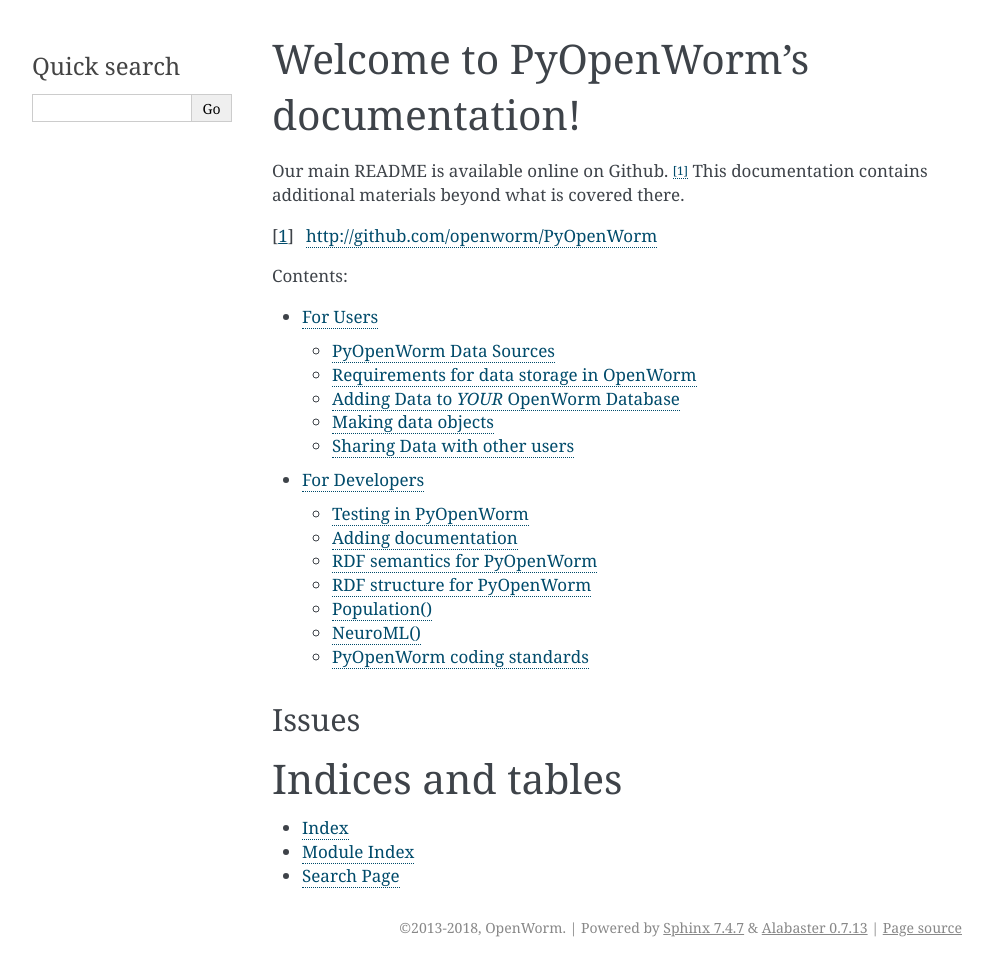
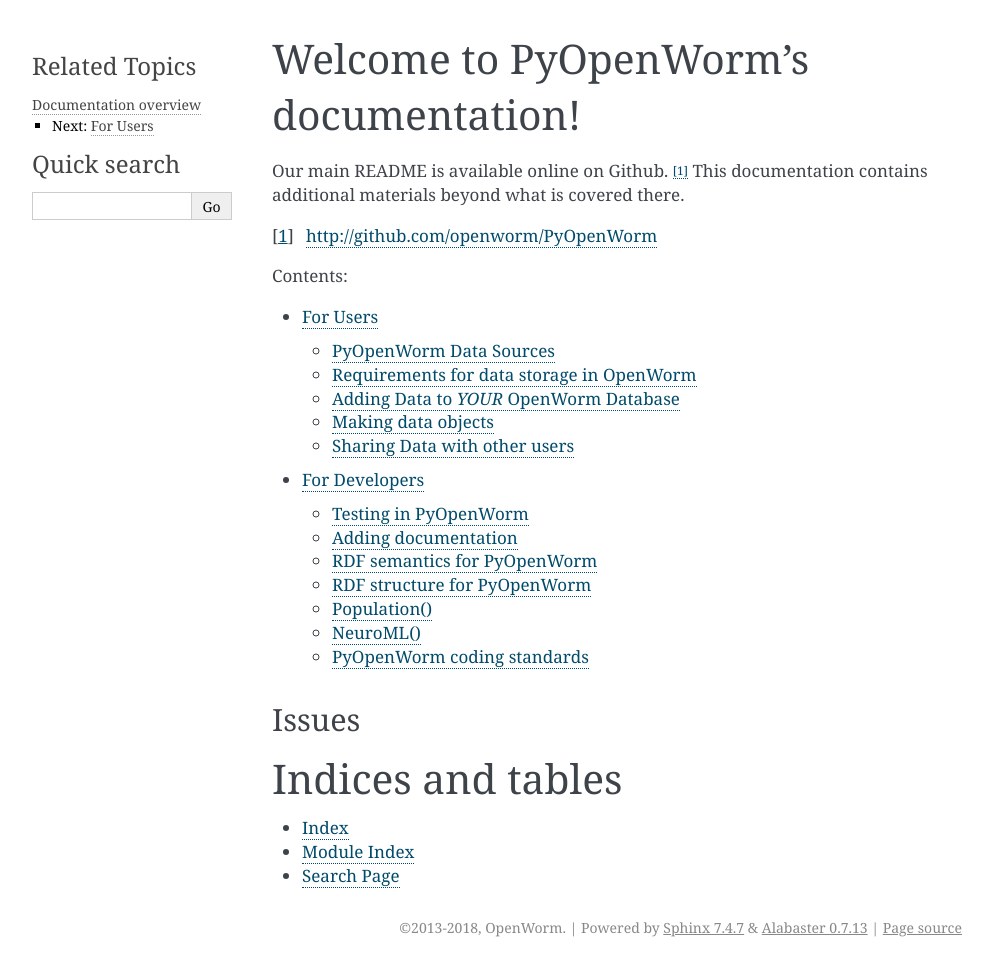
Before and after one commit to openworm/owmeta, a Sphinx documentation site: the page built from docs/index.rst, in a window 1280 px wide. Shown: the whole page, without its empty margins (148-1141 px from the left). Built offline with Sphinx 7.4.7, drawn with Linux system fonts in a browser that asks for light colours; pages that are not in the unit, such as notebooks, are missing from menus.

Commit message:
Enabling "related topics" in docs html sidebar

```diff
--- a/docs/conf.py
+++ b/docs/conf.py
@@ -131,7 +131,7 @@ html_theme = 'alabaster'
 # Theme options are theme-specific and customize the look and feel of a theme
 # further.  For a list of options available for each theme, see the
 # documentation.
-#html_theme_options = {}
+html_theme_options = {'show_related': True}
 
 # Add any paths that contain custom themes here, relative to this directory.
 #html_theme_path = []
```
